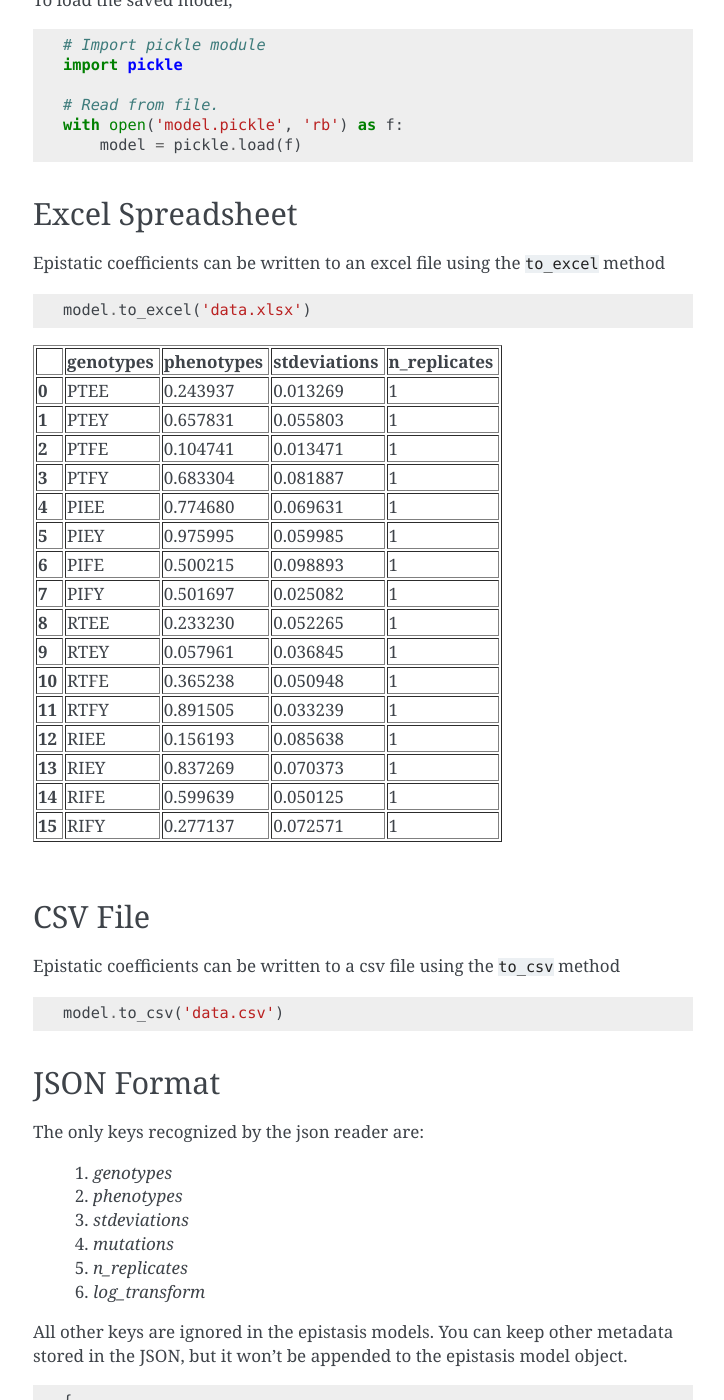
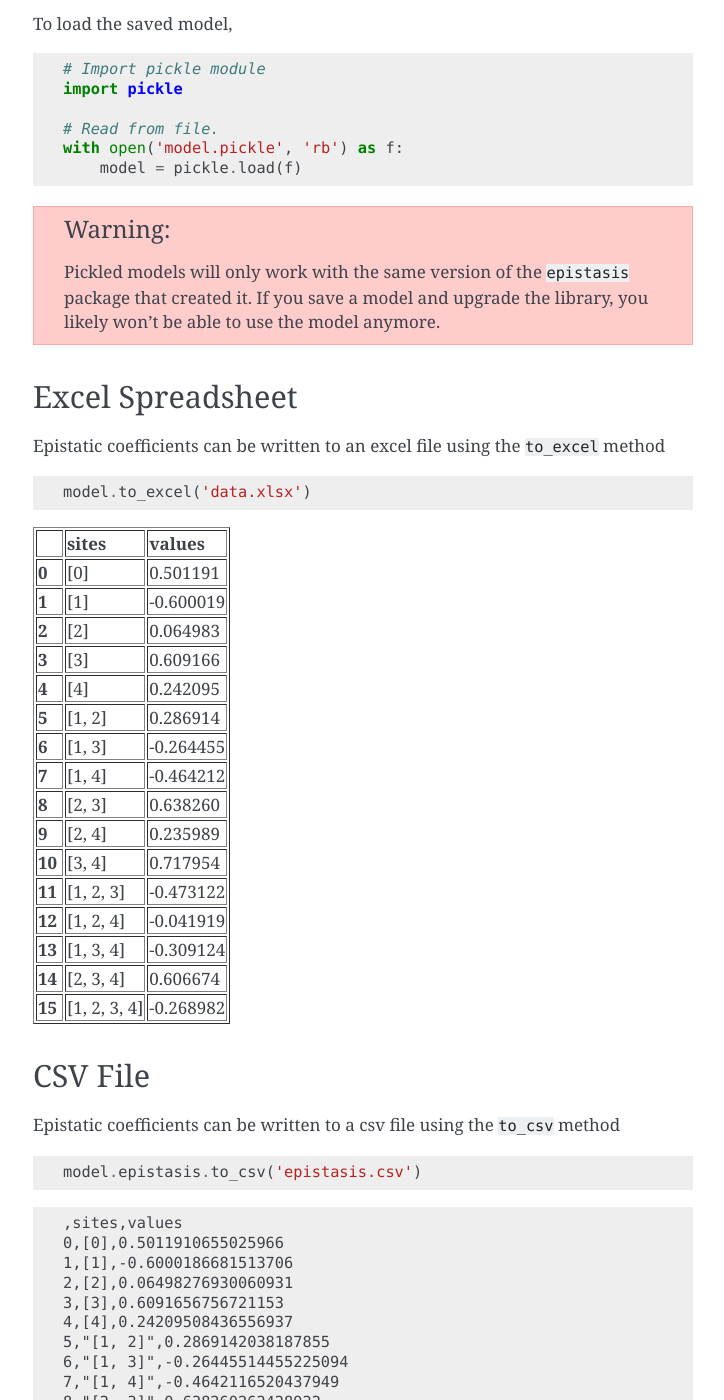
Before and after one commit to harmslab/epistasis, a Sphinx documentation site: the page built from docs/pages/io.rst, in a window 1280 px wide and 1400 px high, scrolled down 524 px. Shown: the whole window, without its empty margins (387-1111 px from the left). Built offline with Sphinx 7.4.7, drawn with Linux system fonts in a browser that asks for light colours; pages that are not in the unit, such as notebooks, are missing from menus; some of the changed text lies outside the part shown.

Commit message:
add more docs

```diff
--- a/docs/index.rst
+++ b/docs/index.rst
@@ -48,7 +48,7 @@
                                genotypes=genotypes,
                                phenotypes=phenotypes)
 
-    # Inialize an epistasis model.
+    # Initialize an epistasis model.
     model = EpistasisLinearRegression(order=3)
 
     # Add the genotype phenotype map.
--- a/docs/pages/io.rst
+++ b/docs/pages/io.rst
@@ -35,6 +35,12 @@
   with open('model.pickle', 'rb') as f:
       model = pickle.load(f)
 
+.. warning::
+
+  Pickled models will only work with the same version of the ``epistasis``
+  package that created it. If you save a model and upgrade the library, you likely
+  won't be able to use the model anymore.
+
 
 Excel Spreadsheet
 -----------------
@@ -47,132 +53,98 @@
 
 .. raw:: html
 
+
   <table border="1" class="dataframe">
-    <thead>
-      <tr style="text-align: center;">
-        <th></th>
-        <th>genotypes</th>
-        <th>phenotypes</th>
-        <th>stdeviations</th>
-        <th>n_replicates</th>
-      </tr>
-    </thead>
-    <tbody>
-      <tr>
-        <th>0</th>
-        <td>PTEE</td>
-        <td>0.243937</td>
-        <td>0.013269</td>
-        <td>1</td>
-      </tr>
-      <tr>
-        <th>1</th>
-        <td>PTEY</td>
-        <td>0.657831</td>
-        <td>0.055803</td>
-        <td>1</td>
-      </tr>
-      <tr>
-        <th>2</th>
-        <td>PTFE</td>
-        <td>0.104741</td>
-        <td>0.013471</td>
-        <td>1</td>
-      </tr>
-      <tr>
-        <th>3</th>
-        <td>PTFY</td>
-        <td>0.683304</td>
-        <td>0.081887</td>
-        <td>1</td>
-      </tr>
-      <tr>
-        <th>4</th>
-        <td>PIEE</td>
-        <td>0.774680</td>
-        <td>0.069631</td>
-        <td>1</td>
-      </tr>
-      <tr>
-        <th>5</th>
-        <td>PIEY</td>
-        <td>0.975995</td>
-        <td>0.059985</td>
-        <td>1</td>
-      </tr>
-      <tr>
-        <th>6</th>
-        <td>PIFE</td>
-        <td>0.500215</td>
-        <td>0.098893</td>
-        <td>1</td>
-      </tr>
-      <tr>
-        <th>7</th>
-        <td>PIFY</td>
-        <td>0.501697</td>
-        <td>0.025082</td>
-        <td>1</td>
-      </tr>
-      <tr>
-        <th>8</th>
-        <td>RTEE</td>
-        <td>0.233230</td>
-        <td>0.052265</td>
-        <td>1</td>
-      </tr>
-      <tr>
-        <th>9</th>
-        <td>RTEY</td>
-        <td>0.057961</td>
-        <td>0.036845</td>
-        <td>1</td>
-      </tr>
-      <tr>
-        <th>10</th>
-        <td>RTFE</td>
-        <td>0.365238</td>
-        <td>0.050948</td>
-        <td>1</td>
-      </tr>
-      <tr>
-        <th>11</th>
-        <td>RTFY</td>
-        <td>0.891505</td>
-        <td>0.033239</td>
-        <td>1</td>
-      </tr>
-      <tr>
-        <th>12</th>
-        <td>RIEE</td>
-        <td>0.156193</td>
-        <td>0.085638</td>
-        <td>1</td>
-      </tr>
-      <tr>
-        <th>13</th>
-        <td>RIEY</td>
-        <td>0.837269</td>
-        <td>0.070373</td>
-        <td>1</td>
-      </tr>
-      <tr>
-        <th>14</th>
-        <td>RIFE</td>
-        <td>0.599639</td>
-        <td>0.050125</td>
-        <td>1</td>
-      </tr>
-      <tr>
-        <th>15</th>
-        <td>RIFY</td>
-        <td>0.277137</td>
-        <td>0.072571</td>
-        <td>1</td>
-      </tr>
-    </tbody>
+  <thead>
+    <tr style="text-align: right;">
+      <th></th>
+      <th>sites</th>
+      <th>values</th>
+    </tr>
+  </thead>
+  <tbody>
+    <tr>
+      <th>0</th>
+      <td>[0]</td>
+      <td>0.501191</td>
+    </tr>
+    <tr>
+      <th>1</th>
+      <td>[1]</td>
+      <td>-0.600019</td>
+    </tr>
+    <tr>
+      <th>2</th>
+      <td>[2]</td>
+      <td>0.064983</td>
+    </tr>
+    <tr>
+      <th>3</th>
+      <td>[3]</td>
+      <td>0.609166</td>
+    </tr>
+    <tr>
+      <th>4</th>
+      <td>[4]</td>
+      <td>0.242095</td>
+    </tr>
+    <tr>
+      <th>5</th>
+      <td>[1, 2]</td>
+      <td>0.286914</td>
+    </tr>
+    <tr>
+      <th>6</th>
+      <td>[1, 3]</td>
+      <td>-0.264455</td>
+    </tr>
+    <tr>
+      <th>7</th>
+      <td>[1, 4]</td>
+      <td>-0.464212</td>
+    </tr>
+    <tr>
+      <th>8</th>
+      <td>[2, 3]</td>
+      <td>0.638260</td>
+    </tr>
+    <tr>
+      <th>9</th>
+      <td>[2, 4]</td>
+      <td>0.235989</td>
+    </tr>
+    <tr>
+      <th>10</th>
+      <td>[3, 4]</td>
+      <td>0.717954</td>
+    </tr>
+    <tr>
+      <th>11</th>
+      <td>[1, 2, 3]</td>
+      <td>-0.473122</td>
+    </tr>
+    <tr>
+      <th>12</th>
+      <td>[1, 2, 4]</td>
+      <td>-0.041919</td>
+    </tr>
+    <tr>
+      <th>13</th>
+      <td>[1, 3, 4]</td>
+      <td>-0.309124</td>
+    </tr>
+    <tr>
+      <th>14</th>
+      <td>[2, 3, 4]</td>
+      <td>0.606674</td>
+    </tr>
+    <tr>
+      <th>15</th>
+      <td>[1, 2, 3, 4]</td>
+      <td>-0.268982</td>
+    </tr>
+  </tbody>
   </table>
-  <br>
 
 
 CSV File
@@ -182,63 +154,96 @@
 
 .. code-block:: python
 
-  model.to_csv('data.csv')
+  model.epistasis.to_csv('epistasis.csv')
+
+
+.. code-block:: none
+
+  ,sites,values
+  0,[0],0.5011910655025966
+  1,[1],-0.6000186681513706
+  2,[2],0.06498276930060931
+  3,[3],0.6091656756721153
+  4,[4],0.24209508436556937
+  5,"[1, 2]",0.2869142038187855
+  6,"[1, 3]",-0.26445514455225094
+  7,"[1, 4]",-0.4642116520437949
+  8,"[2, 3]",0.638260262428922
+  9,"[2, 4]",0.23598864236123118
+  10,"[3, 4]",0.7179538630349485
+  11,"[1, 2, 3]",-0.47312160287366267
+  12,"[1, 2, 4]",-0.04191888437610514
+  13,"[1, 3, 4]",-0.30912353449573415
+  14,"[2, 3, 4]",0.6066739725656609
+  15,"[1, 2, 3, 4]",-0.2689818206753505
+
 
 JSON Format
 -----------
 
-The only keys recognized by the json reader are:
+A model can be written to a JSON file using the ``to_json`` method.
 
-    1. `genotypes`
-    2. `phenotypes`
-    3. `stdeviations`
-    4. `mutations`
-    5. `n_replicates`
-    6. `log_transform`
+.. code-block:: python
 
-All other keys are ignored in the epistasis models. You can keep other metadata
-stored in the JSON, but it won't be appended to the epistasis model object.
+  model.to_json('model.json')
 
 .. code-block:: javascript
 
-    {
-        "genotypes" : [
-            '000',
-            '001',
-            '010',
-            '011',
-            '100',
-            '101',
-            '110',
-            '111'
-        ],
-        "phenotypes" : [
-            0.62344582,
-            0.87943151,
-            -0.11075798,
-            -0.59754471,
-            1.4314798,
-            1.12551439,
-            1.04859722,
-            -0.27145593
-        ],
-        "stdeviations" : [
-            0.01,
-            0.01,
-            0.01,
-            0.01,
-            0.01,
-            0.01,
-            0.01,
-            0.01,
-        ],
-        "mutations" : {
-            0 : ["0", "1"],
-            1 : ["0", "1"],
-            2 : ["0", "1"],
-        }
-        "n_replicates" : 12,
-        "log_transform" : false,
-        "title" : "my data",
-        "description" : "a really hard experiment"
-    }
+  {
+    "binary": [
+      "000",
+      "001",
+      "010",
+      "011",
+      "100",
+      "101",
+      "110",
+      "111"
+    ],
+    "genotypes": [
+      "AAA",
+      "AAT",
+      "ATA",
+      "ATT",
+      "TAA",
+      "TAT",
+      "TTA",
+      "TTT"
+    ],
+    "mutations": {"0":["A","T"],"1":["A","T"],"2":["A","T"]},
+    "n_replicates": [1,"NaN",1,1,1,1,1,1],
+    "phenotypes": [0.1,"NaN",0.4,0.3,0.3,0.6,0.8,1],
+    "wildtype": "AAA",
+    "sites": [
+      [0],
+      [1],
+      [2],
+      [3],
+      [1,2],
+      [1,3],
+      [2,3],
+      [1,2,3]
+    ],
+    "values": [
+      0.43749999999999983,
+      0.23749999999999996,
+      0.18749999999999997,
+      0.0375000000000001,
+      0.037500000000000006,
+      0.08750000000000006,
+      -0.012500000000000051,
+      -0.012499999999999874
+    ],
+    "stdeviations": [
+      null,
+      null,
+      null,
+      null,
+      null,
+      null,
+      null,
+      null
+    ],
+    "order": 3,
+    "model_type": "global"
+  }
```
Also changed, not shown: other parts of docs/pages/io.rst (+1 -1 lines), docs/pages/advanced.rst (+34 -24 lines), 5 other files.
